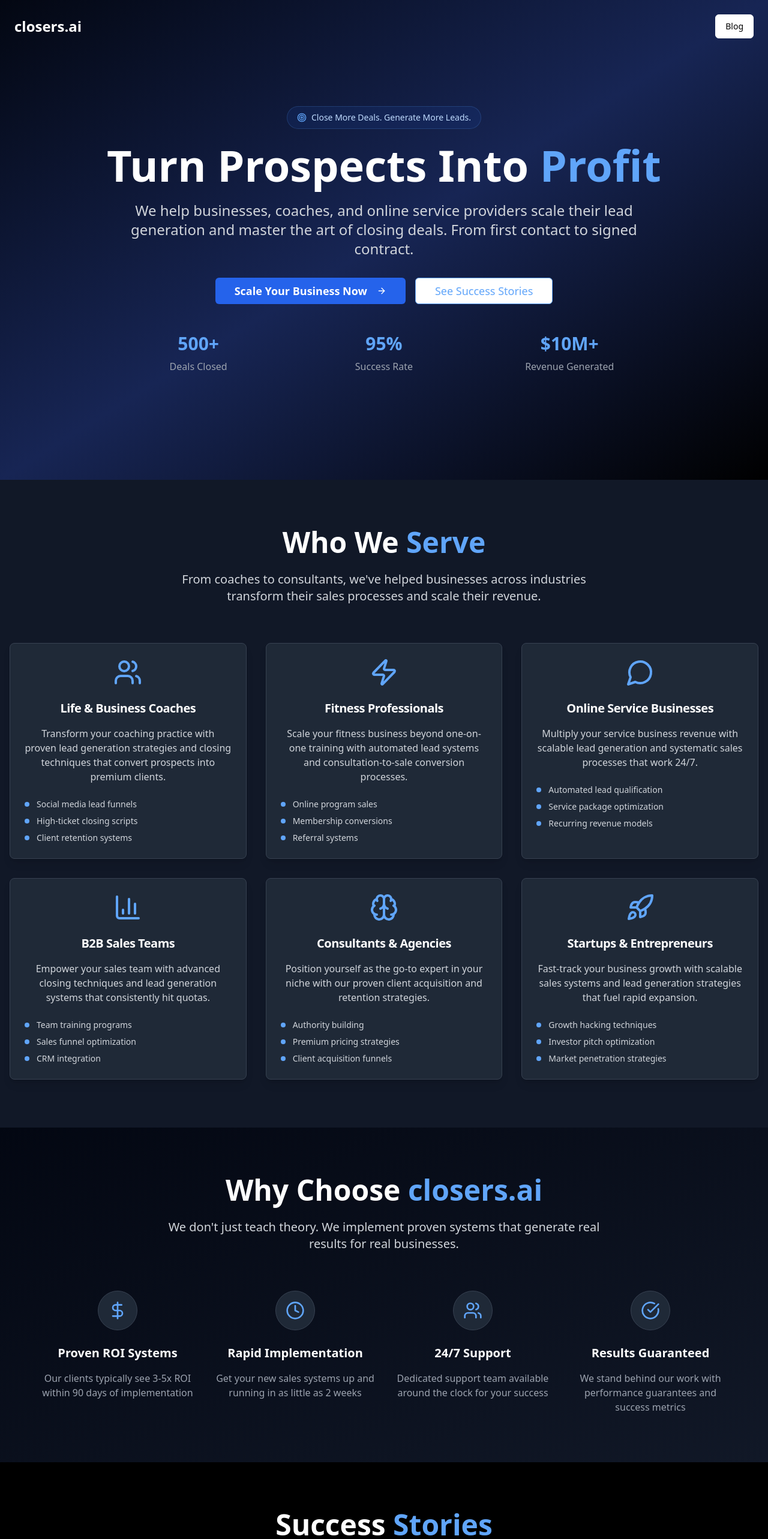
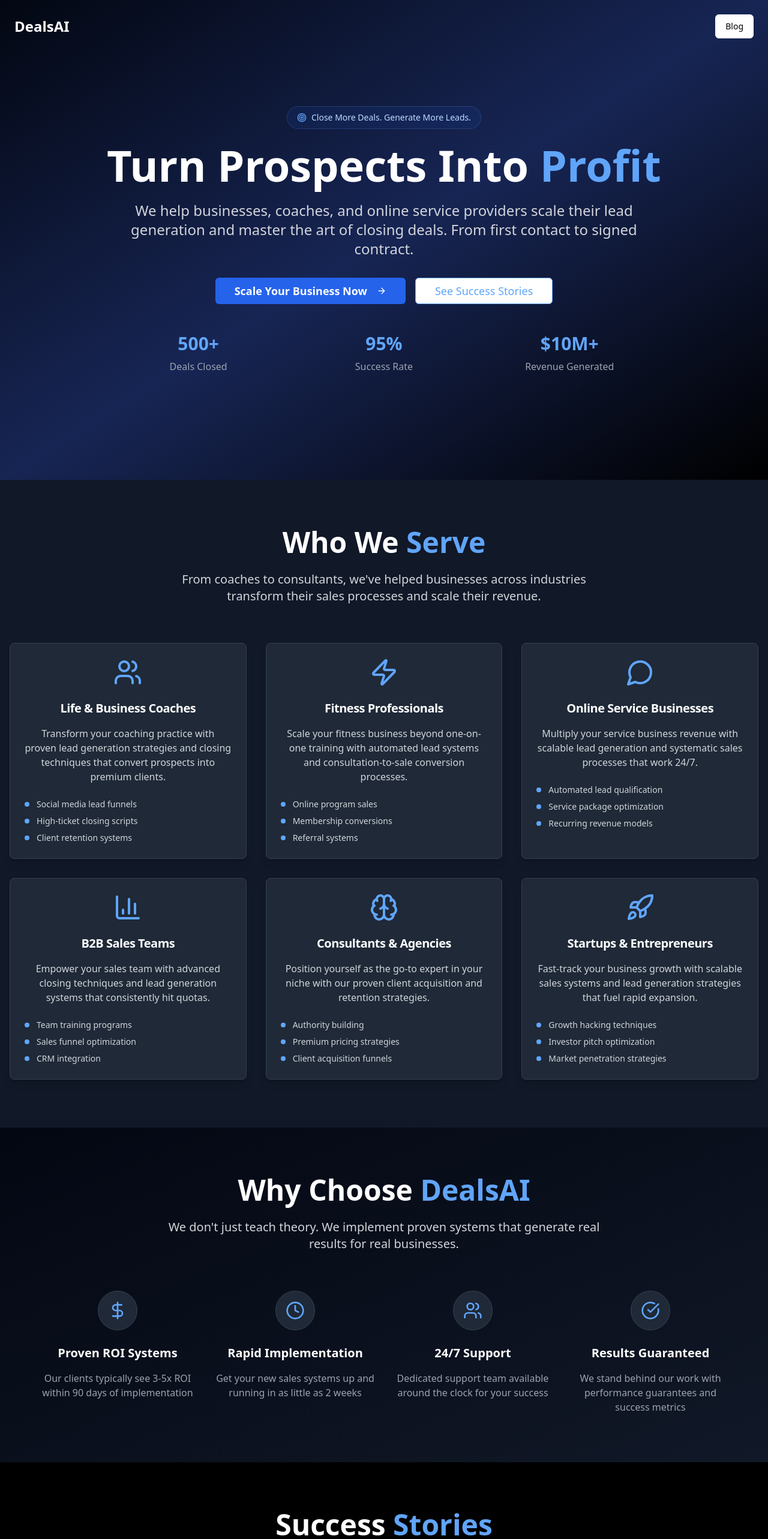
Before and after one commit to ronniehere/dealsai-2, a React (Vite) app: page / in a window 1280 px wide. Shown: the top 2566 px of the page at 60% size. Built offline with nearby package versions, Linux system fonts and the light colour scheme.

Commit message:
Change company name to DealsAI
Updated company name across the website.

```diff
--- a/src/components/Features.tsx
+++ b/src/components/Features.tsx
@@ -30,7 +30,7 @@ const Features = () => {
       <div className="max-w-6xl mx-auto">
         <div className="text-center mb-16">
           <h2 className="text-4xl md:text-5xl font-bold text-white mb-6">
-            Why Choose <span className="text-blue-400">closers.ai</span>
+            Why Choose <span className="text-blue-400">DealsAI</span>
           </h2>
           <p className="text-xl text-gray-300 max-w-3xl mx-auto">
             We don't just teach theory. We implement proven systems that generate real results for real businesses.
--- a/src/components/Footer.tsx
+++ b/src/components/Footer.tsx
@@ -1,18 +1,17 @@
-
 import { Mail, MapPin, Linkedin, Twitter } from "lucide-react";
 import { Link } from "react-router-dom";
 
 const Footer = () => {
   const handleLinkedInClick = () => {
-    window.open('https://linkedin.com/company/closersai', '_blank');
+    window.open('https://linkedin.com/company/dealsai', '_blank');
   };
 
   const handleTwitterClick = () => {
-    window.open('https://twitter.com/closers_ai', '_blank');
+    window.open('https://twitter.com/deals_ai', '_blank');
   };
 
   const handleEmailClick = () => {
-    window.location.href = 'mailto:hello@closers.ai';
+    window.location.href = 'mailto:hello@deals.ai';
   };
 
   return (
@@ -21,7 +20,7 @@ const Footer = () => {
         <div className="grid grid-cols-1 md:grid-cols-4 gap-8 mb-12">
           <div className="col-span-1 md:col-span-2">
             <h3 className="text-2xl font-bold text-white mb-4">
-              closers.ai
+              DealsAI
             </h3>
             <p className="text-gray-400 mb-6 max-w-md">
               The premier sales consulting firm helping businesses, coaches, and entrepreneurs
@@ -59,7 +58,7 @@ const Footer = () => {
             <ul className="space-y-3 text-gray-400">
               <li className="flex items-center cursor-pointer hover:text-blue-400" onClick={handleEmailClick}>
                 <Mail className="w-4 h-4 mr-3 text-blue-400" />
-                hello@closers.ai
+                hello@deals.ai
               </li>
               <li className="flex items-center">
                 <MapPin className="w-4 h-4 mr-3 text-blue-400" />
@@ -71,7 +70,7 @@ const Footer = () => {
 
         <div className="border-t border-gray-800 pt-8 text-center">
           <p className="text-gray-500 mb-4">
-            © 2024 closers.ai. All rights reserved. | Privacy Policy | Terms of Service
+            © 2024 DealsAI. All rights reserved. | Privacy Policy | Terms of Service
           </p>
           <Link to="/admin/login" className="text-gray-600 hover:text-gray-400 text-sm">
             Admin
--- a/src/components/Header.tsx
+++ b/src/components/Header.tsx
@@ -7,7 +7,7 @@ const Header = () => {
     <div className="absolute top-0 left-0 right-0 z-50 p-6">
       <div className="flex justify-between items-center">
         <Link to="/" className="text-2xl font-bold text-white">
-          closers.ai
+          DealsAI
         </Link>
         <div className="flex gap-4">
           <Link to="/blog">
```
